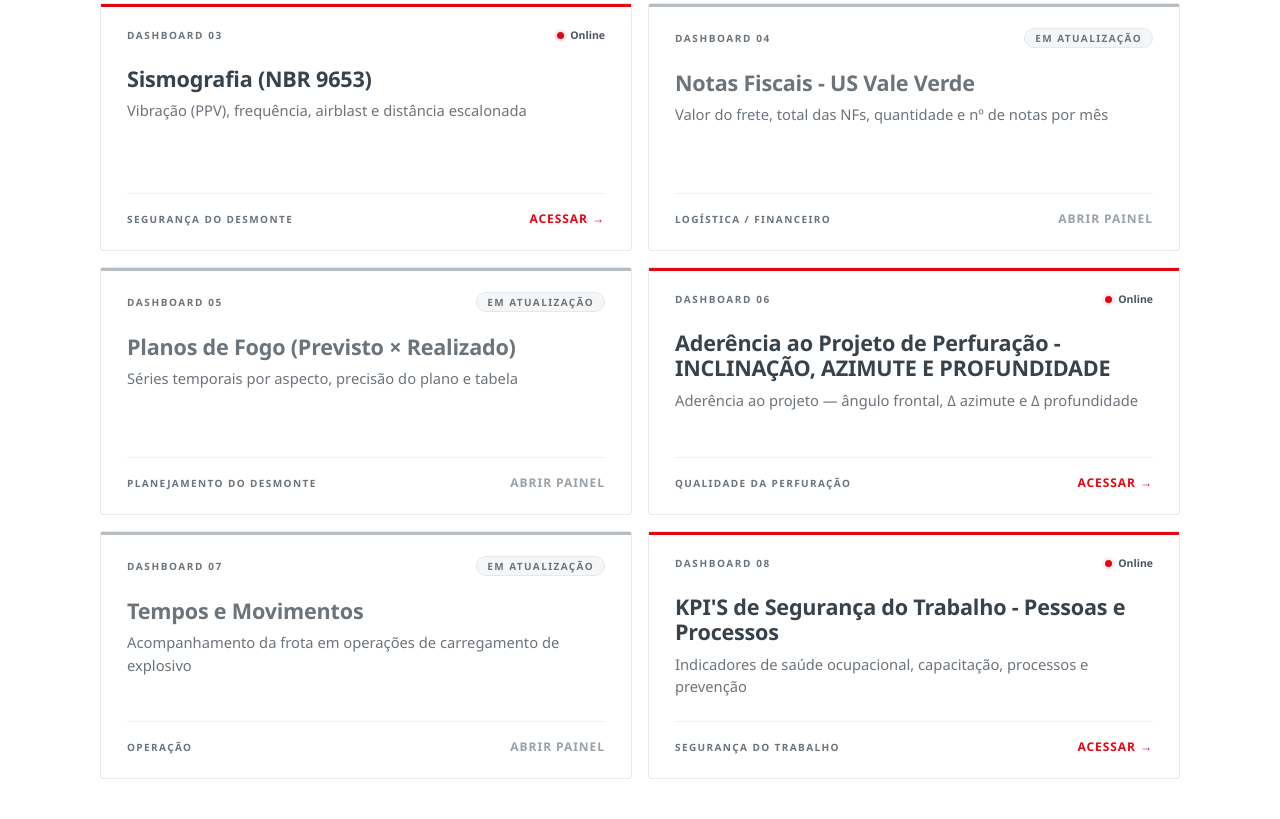
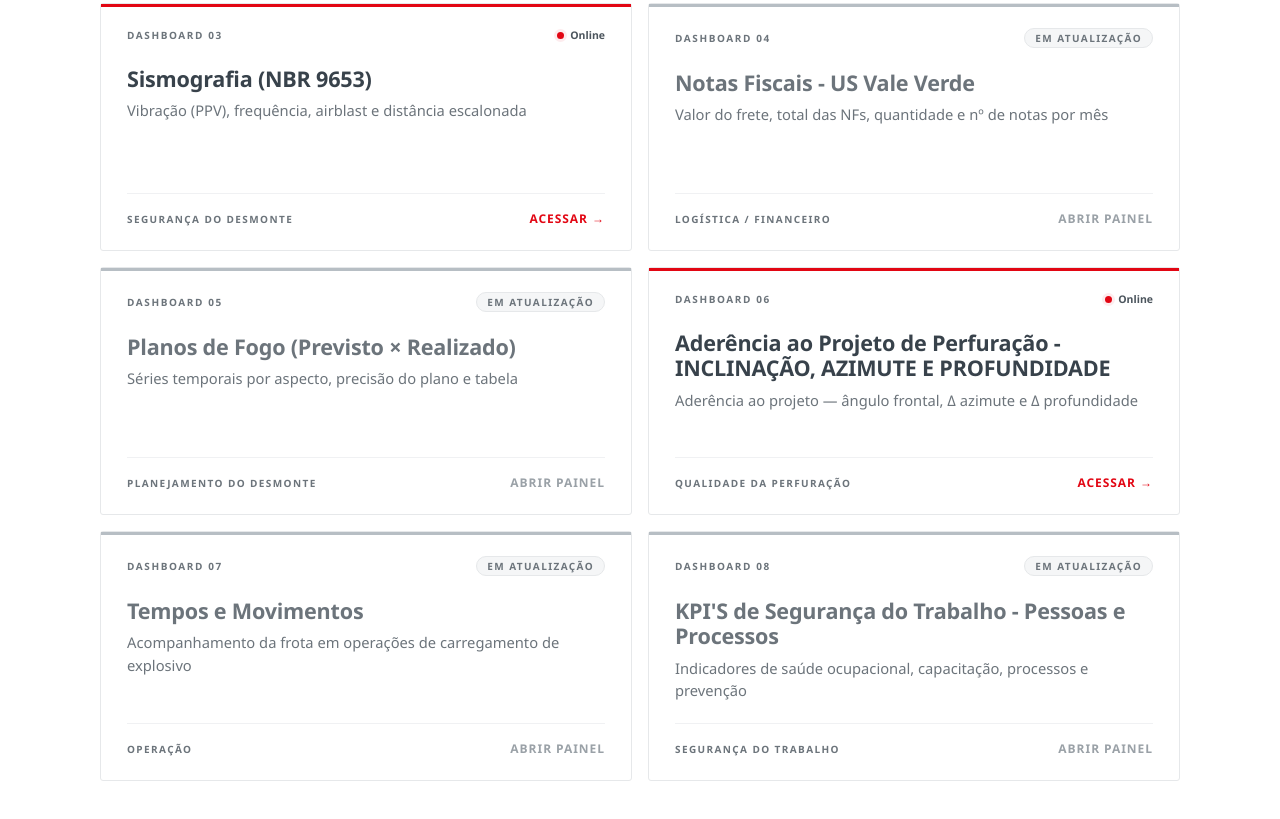
Before and after one commit to SILVAThiagoFerreira/dashboards-us-vale-verde, a plain HTML site: page index.html in a window 1280 px wide. Shown: the part 347-1166 px from the top of the page. Drawn offline with Linux system fonts and the light colour scheme.

Commit message:
Atualiza status do dashboard de seguranca

```diff
--- a/index.html
+++ b/index.html
@@ -163,14 +163,15 @@
       </a>
 
       <a
-        class="tile tile--published"
+        class="tile tile--review"
         href="https://silvathiagoferreira.github.io/kpis-seguranca-trabalho/"
         target="_blank"
         rel="noreferrer"
+        aria-label="Dashboard 08 em atualização"
       >
         <div class="tile__top">
           <span class="tile__kicker">Dashboard 08</span>
-          <span class="tile__live"><span class="dot"></span>Online</span>
+          <span class="tile__review">Em atualização</span>
         </div>
         <div class="tile__main">
           <h2>KPI'S de Segurança do Trabalho - Pessoas e Processos</h2>
@@ -178,7 +179,7 @@
         </div>
         <div class="tile__bottom">
           <span class="tile__caption">Segurança do trabalho</span>
-          <span class="tile__action">Acessar →</span>
+          <span class="tile__action tile__action--muted">Abrir painel</span>
         </div>
       </a>
     </section>
```
